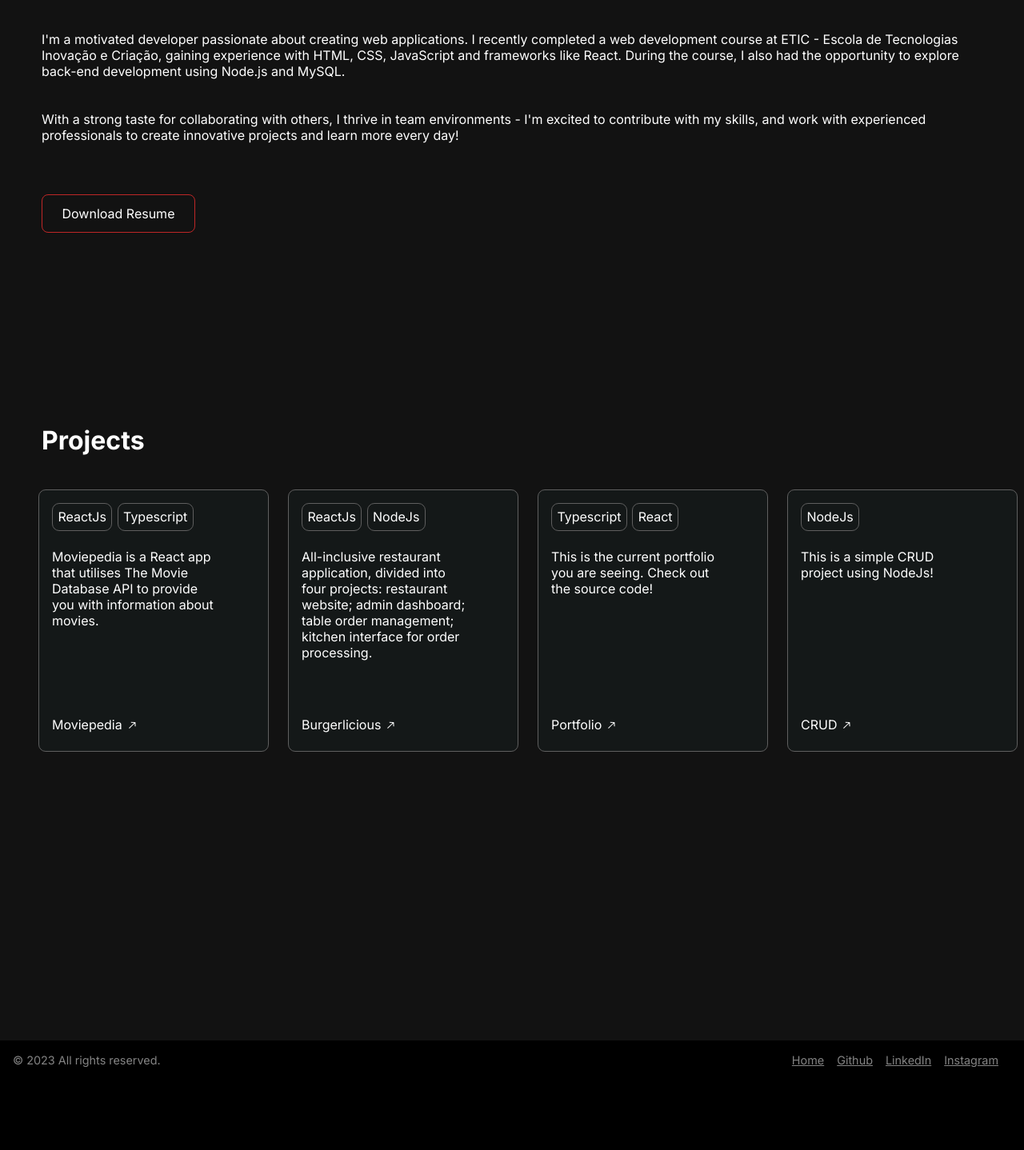
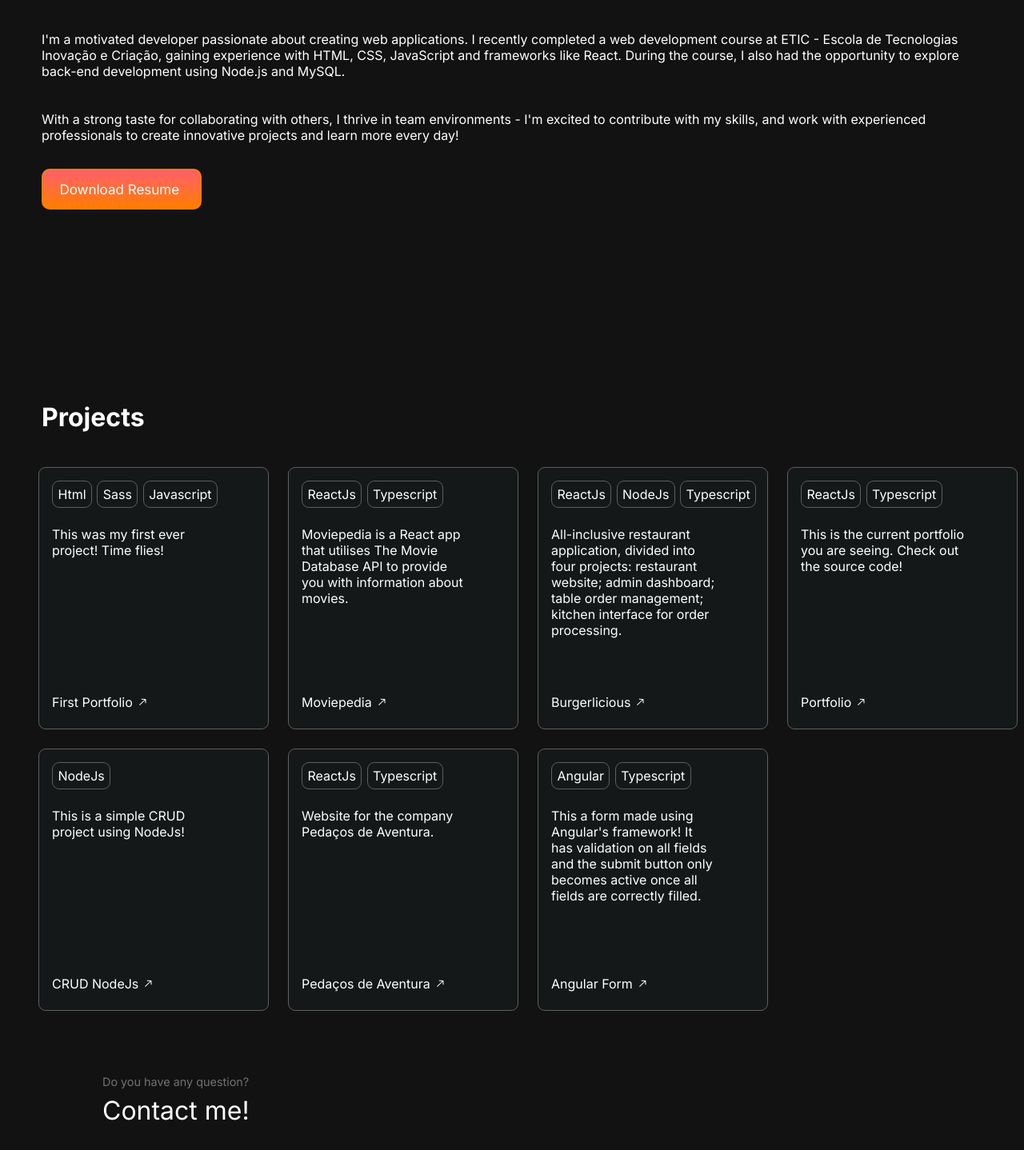
Before and after one commit to danielmsrodrigues/portfolio-project, a React (Vite) app: page / in a window 1280 px wide. Shown: the part 1336-2774 px from the top of the page at 80% size. Built offline with nearby package versions, Linux system fonts and the light colour scheme.

Commit message:
added contact section + footer placement

```diff
--- a/src/App.tsx
+++ b/src/App.tsx
@@ -1,3 +1,4 @@
+import Footer from "./components/Footer";
 import Header from "./components/Header";
 import Home from "./pages/Home";
 import GlobalStyle, { Container } from "./styles";
@@ -10,6 +11,7 @@ function App() {
         <Header />
         <Home />
       </Container>
+      <Footer />
     </>
   );
 }
--- a/src/components/About/index.tsx
+++ b/src/components/About/index.tsx
@@ -63,11 +63,9 @@ function About() {
               </Reveal>
             </p>
             <Reveal>
-              <ResumeBtn>
-                <a href={Resume} download>
-                  Download Resume
-                </a>
-              </ResumeBtn>
+              <a href={Resume} download>
+                <ResumeBtn>Download Resume</ResumeBtn>
+              </a>
             </Reveal>
           </RightWrapper>
         </Wrapper>
--- a/src/components/About/styles.ts
+++ b/src/components/About/styles.ts
@@ -39,18 +39,22 @@ export const RightWrapper = styled.div`
 `;
 
 export const ResumeBtn = styled.button`
-  width: 12rem;
-  padding: 0.8rem;
-  margin-top: 4rem;
-  border-radius: 0.5rem;
-  outline: none;
-  border: 1px solid #d62929e0;
-  color: inherit;
-  background: none;
-  font-size: 1rem;
+  font-family: inherit;
+  font-weight: 500;
+  font-size: 17px;
+  padding: 0.8em 1.5em 0.8em 1.2em;
+  margin-top: 2rem;
+  color: white;
+  background: #ff7d00;
+  background: linear-gradient(
+    0deg,
+    rgba(255, 125, 0, 1) 0%,
+    rgba(255, 95, 109, 1) 100%
+  );
+  border: 2px solid #ff7d00;
+  border-radius: 10px;
 
   &:hover {
-    background: linear-gradient(60deg, #d62929e0, #f9cc2ea1);
     cursor: pointer;
   }
 `;
--- /dev/null
+++ b/src/components/Contacts/index.tsx
@@ -0,0 +1,84 @@
+import { FormEvent, useState } from "react";
+import { Form, LeftCol, Title, Wrapper } from "./styles";
+
+function Contacts() {
+  const [name, setName] = useState<string>("");
+  const [email, setEmail] = useState<string>("");
+  const [subject, setSubject] = useState<string>("");
+  const [message, setMessage] = useState<string>("");
+
+  const handleSubmit = (e: FormEvent) => {
+    e.preventDefault();
+    setName("");
+    setEmail("");
+    setSubject("");
+    setMessage("");
+  };
+
+  const handleName = (e: React.ChangeEvent<HTMLInputElement>) => {
+    setName(e.target.value);
+  };
+
+  const handleEmail = (e: React.ChangeEvent<HTMLInputElement>) => {
+    setEmail(e.target.value);
+  };
+
+  const handleSubject = (e: React.ChangeEvent<HTMLInputElement>) => {
+    setSubject(e.target.value);
+  };
+
+  const handleMessage = (e: React.ChangeEvent<HTMLTextAreaElement>) => {
+    setMessage(e.target.value);
+  };
+
+  return (
+    <Wrapper>
+      <LeftCol>
+        <Title>
+          <p>Do you have any question?</p>
+          <span>Contact me!</span>
+        </Title>
+
+        <Form action="post" onSubmit={handleSubmit}>
+          <input
+            type="text"
+            name="name"
+            id="name"
+            placeholder="Name *"
+            required
+            onChange={handleName}
+            value={name}
+          />
+          <input
+            type="email"
+            name="email"
+            id="email"
+            placeholder="Email *"
+            required
+            onChange={handleEmail}
+            value={email}
+          />
+          <input
+            type="text"
+            name="subject"
+            id="subject"
+            placeholder="Subject *"
+            required
+            onChange={handleSubject}
+            value={subject}
+          />
+          <textarea
+            name="message"
+            id="message"
+            placeholder="Message *"
+            onChange={handleMessage}
+            value={message}
+          />
+          <button type="submit">Send</button>
+        </Form>
+      </LeftCol>
+    </Wrapper>
+  );
+}
+
+export default Contacts;
--- /dev/null
+++ b/src/components/Contacts/styles.ts
@@ -0,0 +1,89 @@
+import styled from "styled-components";
+
+export const Wrapper = styled.div`
+  display: flex;
+  justify-content: space-between;
+  margin-top: 5rem;
+`;
+
+export const LeftCol = styled.div`
+  width: 80%;
+  margin: 0 auto;
+  position: relative;
+
+  & p,
+  & span {
+    font-size: 1em;
+    margin: 0;
+    opacity: 0.7;
+  }
+
+  & span {
+    font-size: 4em;
+    opacity: 1;
+  }
+`;
+
+export const Title = styled.div`
+  margin-bottom: 2rem;
+  text-transform: none;
+
+  & p {
+    font-size: 0.9em;
+    opacity: 0.4;
+    margin-bottom: 0.5rem;
+  }
+
+  & span {
+    font-size: 2em;
+  }
+`;
+
+export const RightCol = styled.div`
+  width: 60%;
+  text-align: right;
+`;
+
+export const Form = styled.form`
+  & input {
+    padding: 1rem;
+    border-radius: 2px;
+    border: 1px solid #e1e1e1;
+    display: block;
+    margin: 0 0 1rem;
+    width: 100%;
+    outline: none;
+    font-family: inherit;
+  }
+
+  & textarea {
+    width: 100%;
+    border: 1px solid #e1e1e1;
+    font-family: inherit;
+    padding: 1rem;
+    border-radius: 2px;
+    resize: none;
+    outline: none;
+  }
+
+  & small {
+    font-size: 1em;
+  }
+
+  & button {
+    width: 100%;
+    padding: 0.8rem;
+    background-color: rgb(153, 253, 2);
+    border: none;
+    font-size: 1em;
+    text-transform: uppercase;
+    font-weight: bold;
+    letter-spacing: 2px;
+    cursor: pointer;
+    margin-top: 1rem;
+
+    &:hover {
+      background: rgb(137, 225, 5);
+    }
+  }
+`;
--- a/src/components/Footer/styles.ts
+++ b/src/components/Footer/styles.ts
@@ -3,16 +3,7 @@ import styled from "styled-components";
 export const Wrapper = styled.div`
   background-color: #000;
   margin-top: 5rem;
-  position: absolute;
-  left: 0;
-  right: 0;
-  bottom: -25%;
-
-  @media only screen and (min-width: 800px) {
-    position: absolute;
-    left: 0;
-    right: 0;
-  }
+  width: 100vw;
 `;
 
 export const Content = styled.div`
@@ -22,6 +13,7 @@ export const Content = styled.div`
   color: #848484;
   display: flex;
   justify-content: space-between;
+  align-items: center;
 
   @media only screen and (min-width: 800px) {
     padding: 1rem;
--- a/src/components/Hero/index.tsx
+++ b/src/components/Hero/index.tsx
@@ -31,7 +31,7 @@ function Hero() {
         <Wrapper className="wrapper">
           <TitleWrapper className="title-wrapper">
             <h1>Daniel Rodrigues</h1>
-            <h2>Web Developer</h2>
+            <h2>Full-Stack Developer</h2>
           </TitleWrapper>
           <ContactBtn>Contact Me</ContactBtn>
           <TechStackWrapper className="tech-stack-wrapper">
--- a/src/components/Projects/index.tsx
+++ b/src/components/Projects/index.tsx
@@ -20,6 +20,44 @@ function Projects() {
             <h2>Projects</h2>
           </TitleWrapper>
           <ProjectsWrapper className="projects-wrapper">
+            <Reveal>
+              <Project className="project-1">
+                <FrameworkWrapper>
+                  <Framework className="framework">
+                    <p>Html</p>
+                  </Framework>
+                  <Framework className="framework">
+                    <p>Sass</p>
+                  </Framework>
+                  <Framework className="framework">
+                    <p>Javascript</p>
+                  </Framework>
+                </FrameworkWrapper>
+                <Description className="description">
+                  <p>This was my first ever project! Time flies!</p>
+                </Description>
+                <Url className="url">
+                  <a
+                    href="https://github.com/danielmsrodrigues/Responsive-Portfolio"
+                    target="_blank"
+                  >
+                    <p>First Portfolio</p>
+                    <svg
+                      width="9"
+                      height="9"
+                      viewBox="0 0 9 9"
+                      fill="none"
+                      xmlns="http://www.w3.org/2000/svg"
+                    >
+                      <path
+                        d="M7.84018 1.52033L8.35227 1.4954L8.32858 1.05657L7.86644 1.03407L7.84018 1.52033ZM0.291607 7.99955C0.0913592 8.1897 0.0913592 8.49799 0.291607 8.68813C0.491854 8.87828 0.816519 8.87828 1.01677 8.68813L0.291607 7.99955ZM8.61115 6.29022L8.35227 1.4954L7.32809 1.54526L7.58696 6.34008L8.61115 6.29022ZM7.86644 1.03407L2.8169 0.788258L2.76439 1.76078L7.81393 2.00659L7.86644 1.03407ZM7.4776 1.17604L0.291607 7.99955L1.01677 8.68813L8.20276 1.86462L7.4776 1.17604Z"
+                        fill="white"
+                      />
+                    </svg>
+                  </a>
+                </Url>
+              </Project>
+            </Reveal>
             <Reveal>
               <Project className="project-1">
                 <FrameworkWrapper>
@@ -67,6 +105,9 @@ function Projects() {
                   <Framework className="framework">
                     <p>NodeJs</p>
                   </Framework>
+                  <Framework className="framework">
+                    <p>Typescript</p>
+                  </Framework>
                 </FrameworkWrapper>
                 <Description className="description">
                   <p>
@@ -101,10 +142,10 @@ function Projects() {
               <Project className="project-3">
                 <FrameworkWrapper className="framework-wrapper">
                   <Framework className="framework">
-                    <p>Typescript</p>
+                    <p>ReactJs</p>
                   </Framework>
                   <Framework className="framework">
-                    <p>React</p>
+                    <p>Typescript</p>
                   </Framework>
                 </FrameworkWrapper>
                 <Description className="description">
@@ -114,7 +155,10 @@ function Projects() {
                   </p>
                 </Description>
                 <Url className="url">
-                  <a href="#">
+                  <a
+                    href="https://github.com/danielmsrodrigues/portfolio-project"
+                    target="_blank"
+                  >
                     <p>Portfolio</p>
                     <svg
                       width="9"
@@ -143,8 +187,85 @@ function Projects() {
                   <p>This is a simple CRUD project using NodeJs!</p>
                 </Description>
                 <Url className="url">
-                  <a href="#">
-                    <p>CRUD</p>
+                  <a
+                    href="https://github.com/danielmsrodrigues/Node-Project"
+                    target="_blank"
+                  >
+                    <p>CRUD NodeJs</p>
+                    <svg
+                      width="9"
+                      height="9"
+                      viewBox="0 0 9 9"
+                      fill="none"
+                      xmlns="http://www.w3.org/2000/svg"
+                    >
+                      <path
+                        d="M7.84018 1.52033L8.35227 1.4954L8.32858 1.05657L7.86644 1.03407L7.84018 1.52033ZM0.291607 7.99955C0.0913592 8.1897 0.0913592 8.49799 0.291607 8.68813C0.491854 8.87828 0.816519 8.87828 1.01677 8.68813L0.291607 7.99955ZM8.61115 6.29022L8.35227 1.4954L7.32809 1.54526L7.58696 6.34008L8.61115 6.29022ZM7.86644 1.03407L2.8169 0.788258L2.76439 1.76078L7.81393 2.00659L7.86644 1.03407ZM7.4776 1.17604L0.291607 7.99955L1.01677 8.68813L8.20276 1.86462L7.4776 1.17604Z"
+                        fill="white"
+                      />
+                    </svg>
+                  </a>
+                </Url>
+              </Project>
+            </Reveal>
+            <Reveal>
+              <Project className="project-5">
+                <FrameworkWrapper className="framework-wrapper">
+                  <Framework className="framework">
+                    <p>ReactJs</p>
+                  </Framework>
+                  <Framework className="framework">
+                    <p>Typescript</p>
+                  </Framework>
+                </FrameworkWrapper>
+                <Description className="description">
+                  <p>Website for the company Pedaços de Aventura.</p>
+                </Description>
+                <Url className="url">
+                  <a
+                    href="https://github.com/danielmsrodrigues/pedacos-de-aventura"
+                    target="_blank"
+                  >
+                    <p>Pedaços de Aventura</p>
+                    <svg
+                      width="9"
+                      height="9"
+                      viewBox="0 0 9 9"
+                      fill="none"
+                      xmlns="http://www.w3.org/2000/svg"
+                    >
+                      <path
+                        d="M7.84018 1.52033L8.35227 1.4954L8.32858 1.05657L7.86644 1.03407L7.84018 1.52033ZM0.291607 7.99955C0.0913592 8.1897 0.0913592 8.49799 0.291607 8.68813C0.491854 8.87828 0.816519 8.87828 1.01677 8.68813L0.291607 7.99955ZM8.61115 6.29022L8.35227 1.4954L7.32809 1.54526L7.58696 6.34008L8.61115 6.29022ZM7.86644 1.03407L2.8169 0.788258L2.76439 1.76078L7.81393 2.00659L7.86644 1.03407ZM7.4776 1.17604L0.291607 7.99955L1.01677 8.68813L8.20276 1.86462L7.4776 1.17604Z"
+                        fill="white"
+                      />
+                    </svg>
+                  </a>
+                </Url>
+              </Project>
+            </Reveal>
+            <Reveal>
+              <Project className="project-5">
+                <FrameworkWrapper className="framework-wrapper">
+                  <Framework className="framework">
+                    <p>Angular</p>
+                  </Framework>
+                  <Framework className="framework">
+                    <p>Typescript</p>
+                  </Framework>
+                </FrameworkWrapper>
+                <Description className="description">
+                  <p>
+                    This a form made using Angular's framework! It has
+                    validation on all fields and the submit button only becomes
+                    active once all fields are correctly filled.
+                  </p>
+                </Description>
+                <Url className="url">
+                  <a
+                    href="https://github.com/danielmsrodrigues/angular-form"
+                    target="_blank"
+                  >
+                    <p>Angular Form</p>
                     <svg
                       width="9"
                       height="9"
--- a/src/components/Projects/styles.ts
+++ b/src/components/Projects/styles.ts
@@ -1,7 +1,7 @@
 import styled from "styled-components";
 
 export const Wrapper = styled.div`
-  height: 100vh;
+  height: 100%;
   width: 100%;
 
   @media only screen and (min-width: 800px) {
--- a/src/pages/Home/index.tsx
+++ b/src/pages/Home/index.tsx
@@ -1,5 +1,5 @@
 import About from "../../components/About";
-import Footer from "../../components/Footer";
+import Contacts from "../../components/Contacts";
 import Hero from "../../components/Hero";
 import Projects from "../../components/Projects";
 
@@ -9,7 +9,7 @@ function Home() {
       <Hero />
       <About />
       <Projects />
-      <Footer />
+      <Contacts />
     </>
   );
 }
--- a/src/styles.ts
+++ b/src/styles.ts
@@ -57,7 +57,6 @@ body{
 `;
 
 export const Container = styled.div`
-  width: 100%;
   max-width: 1300px;
   margin: 0 auto;
 `;
```
